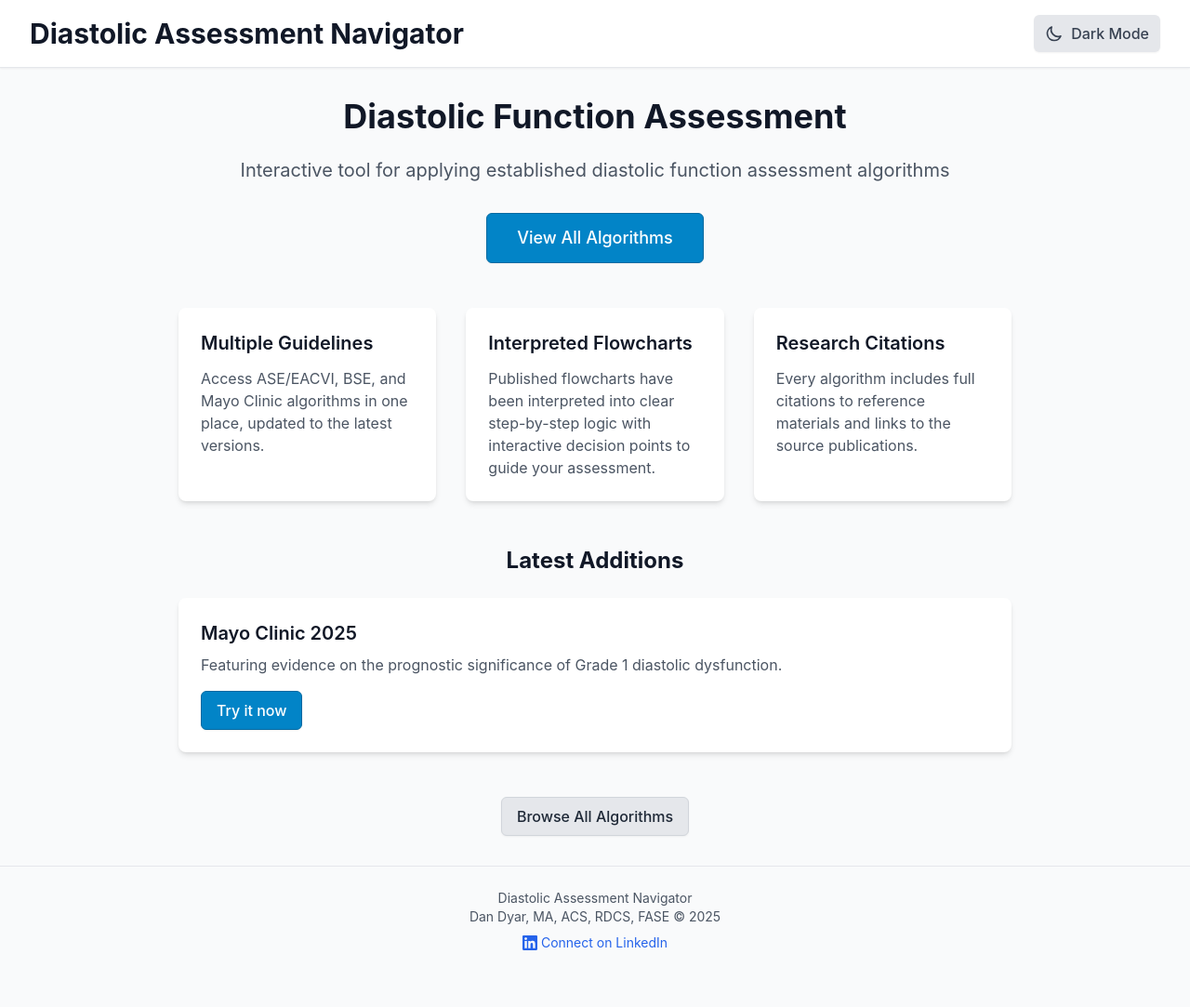
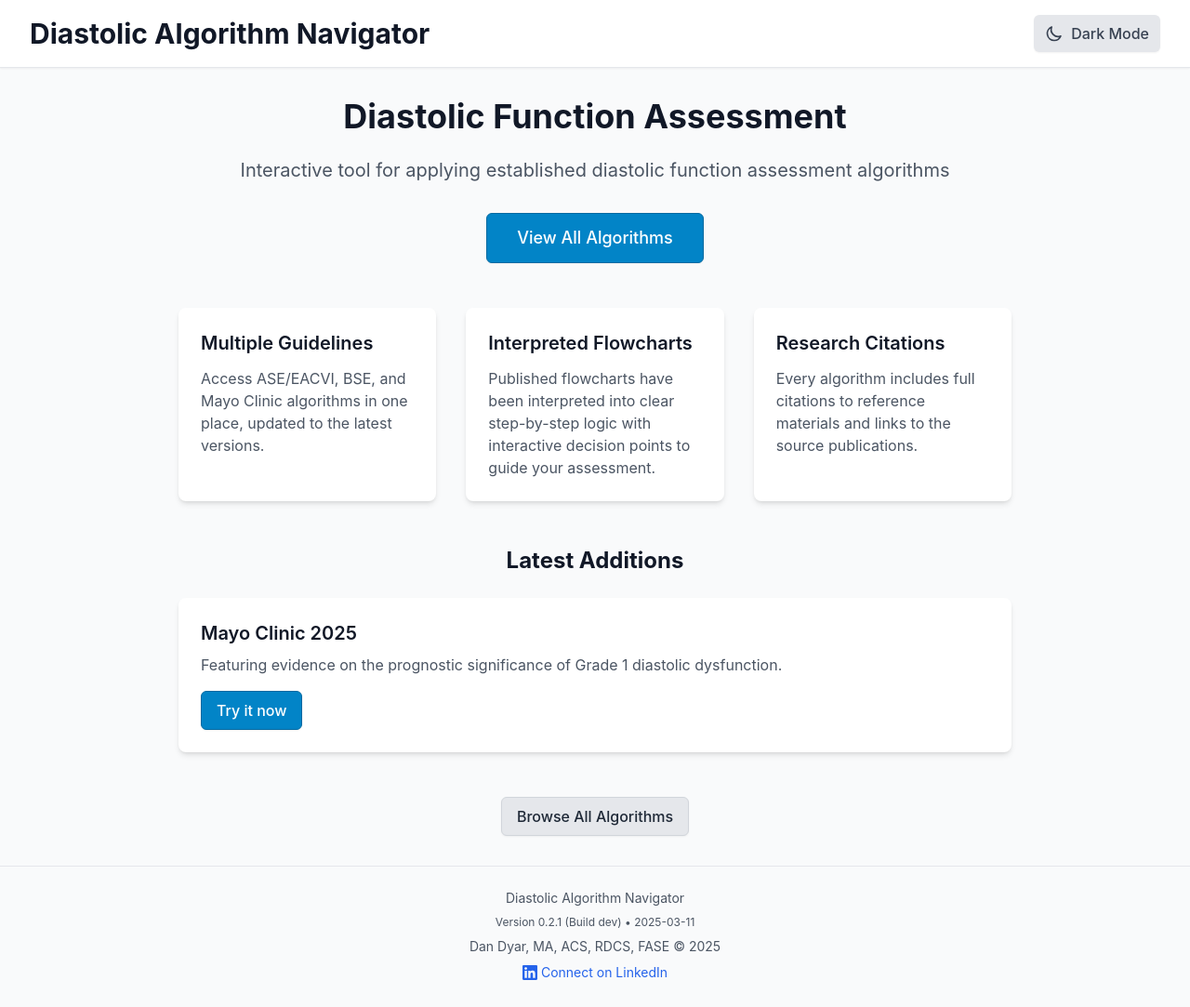
Before and after one commit to parameterz/diastology2, a Next.js app: page / in a window 1280 px wide. Shown: the whole page at 93% size. Before the commit the page ends 1051 px from the top, so only its background shows below. Built offline with nearby package versions, Linux system fonts and the light colour scheme.

Commit message:
adds versioning

```diff
--- a/src/app/layout.tsx
+++ b/src/app/layout.tsx
@@ -2,6 +2,7 @@ import "../styles/globals.css";
 import { ThemeProvider } from "next-themes";
 import Link from "next/link";
 import { ThemeSwitcher } from "@/components/ThemeSwitcher";
+import versionInfo from "@/config/version";
 
 export const metadata = {
   title: "Diastolic Assessment Navigator",
@@ -22,7 +23,7 @@ export default function RootLayout({
             <div className="container mx-auto flex items-center justify-between px-4 py-4 sm:px-6 lg:px-8">
               <Link href="/">
                 <h1 className="text-2xl font-bold md:text-3xl hover:text-blue-600 dark:hover:text-blue-400 transition-colors">
-                  Diastolic Assessment Navigator
+                  Diastolic Algorithm Navigator
                 </h1>
               </Link>
               <div className="flex items-center">
@@ -37,8 +38,12 @@ export default function RootLayout({
 
           <footer className="mt-auto border-t border-gray-200 py-6 text-center text-sm text-gray-600 dark:border-dark-600 dark:text-gray-400">
             <div className="container mx-auto px-4">
-              <p>Diastolic Assessment Navigator</p>
-              <p>Dan Dyar, MA, ACS, RDCS, FASE © {new Date().getFullYear()}</p>
+              <p>Diastolic Algorithm Navigator</p>
+              <p className="mt-2 text-xs">
+                Version {versionInfo.version} (Build {versionInfo.buildNumber})
+                • {versionInfo.buildDate}
+              </p>
+              <p className="mt-2" id="copyright">Dan Dyar, MA, ACS, RDCS, FASE © {new Date().getFullYear()}</p>
               <p className="mt-2">
                 <a
                   href="https://www.linkedin.com/in/dan-dyar-ma-acs-rdcs-ae-pe-fe-fase-6387b448/"
@@ -57,6 +62,7 @@ export default function RootLayout({
                   Connect on LinkedIn
                 </a>
               </p>
+
             </div>
           </footer>
         </ThemeProvider>
--- /dev/null
+++ b/src/config/version.ts
@@ -0,0 +1,11 @@
+// src/config/version.ts
+// Application version information
+
+export const versionInfo = {
+    version: '0.2.1',
+    buildNumber: process.env.BUILD_ID || 'dev',
+    buildDate: new Date().toISOString().split('T')[0], // Format: YYYY-MM-DD
+    environment: process.env.NODE_ENV || 'development'
+  };
+
+  export default versionInfo;
```
